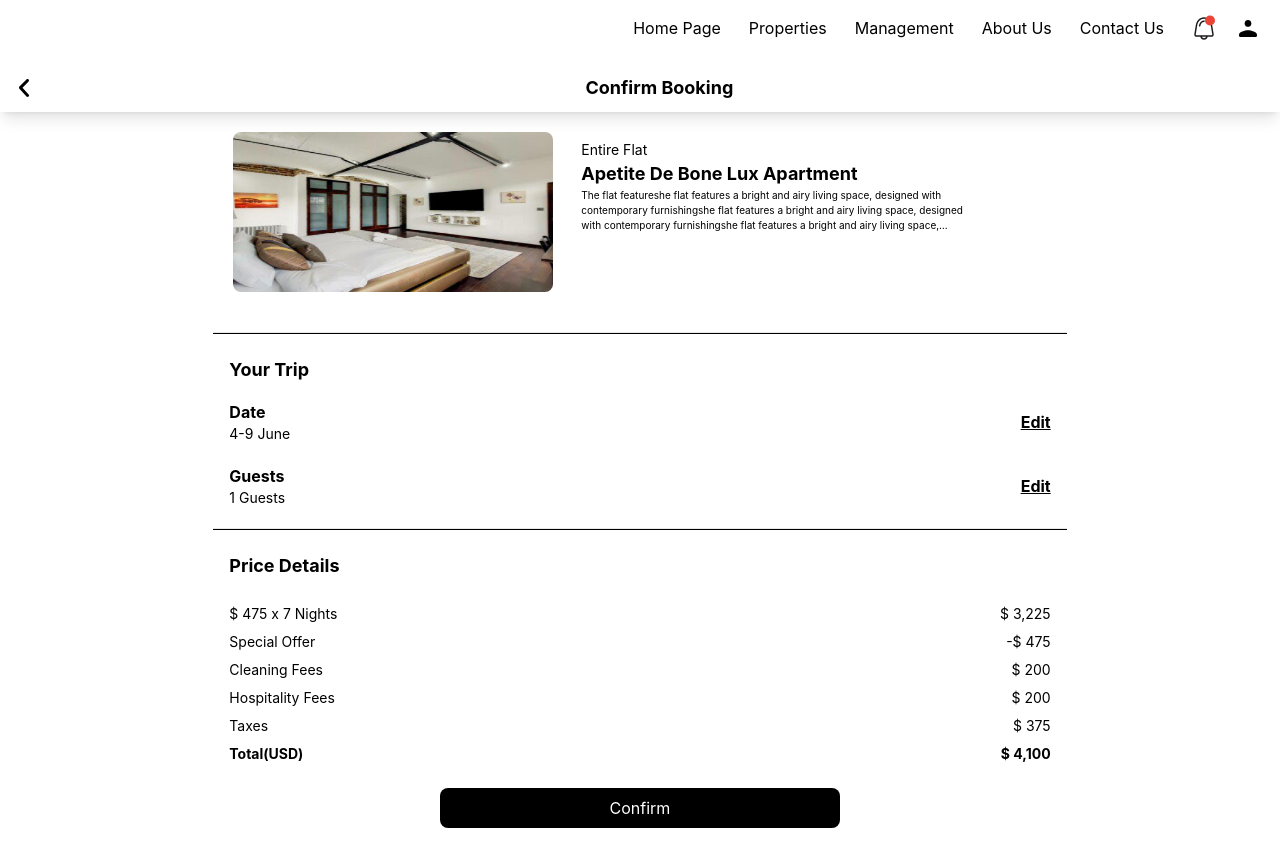
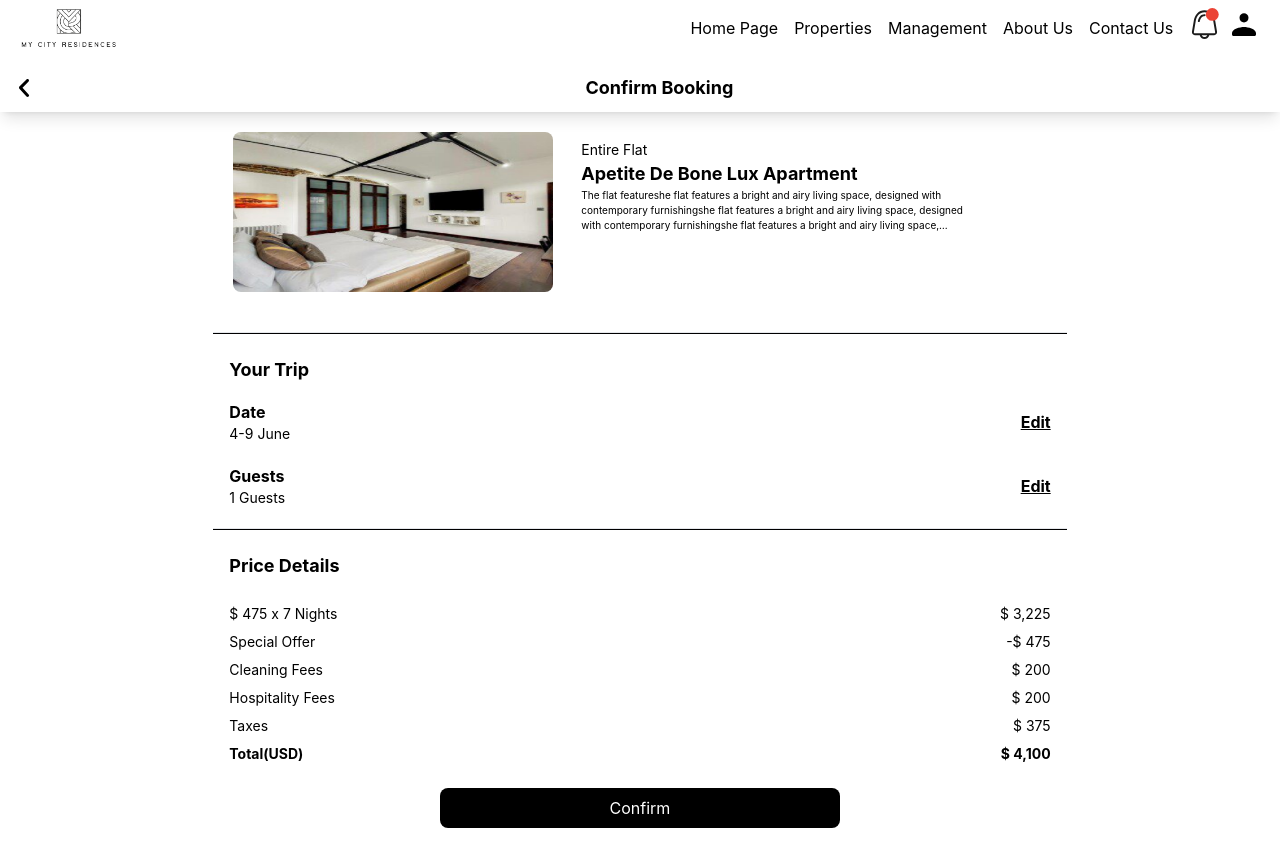
Before and after one commit to SumedhBengale/my_city_frontend, a React (Create React App) app: page /book in a window 1280 px wide. Shown: the top 866 px of the page. Built offline with nearby package versions, Linux system fonts and the light colour scheme; what google-maps-react would draw is missing.

Commit message:
New Logo

```diff
--- a/src/components/desktopNavbar.jsx
+++ b/src/components/desktopNavbar.jsx
@@ -4,6 +4,7 @@ import person from '../assets/images/navbar/person.svg';
 import notificationWhite from '../assets/images/navbar/notification_white.svg';
 import { useNavigate } from 'react-router-dom';
 import Notification from '../pages/Notifications/Notifications_Desktop'
+import logoWhite from '../assets/images/white_logo.png';
 
 function DesktopNavbar() {
     const navigate = useNavigate();
@@ -26,7 +27,11 @@ function DesktopNavbar() {
     return (
       <>
 
-        <div className=' w-full bg-transparent flex justify-end text-white gap-3 px-5  py-2'>
+        <div className=' w-full bg-transparent flex justify-between text-white gap-3 px-5  py-2'>
+        <div className='flex h-10'>
+            <img src={logoWhite} alt='My City Logo' className='h-10 self-start'></img>
+          </div>
+              <div className='flex h-10'>
                 <NavLink
                   to='/'
                   exact
@@ -72,15 +77,17 @@ function DesktopNavbar() {
                     src={notificationWhite}
                     alt='notification menu'
                     onClick={handleNotificationMenuClick}
-                    className='px-2 color-white'
+                    className='px-2 color-white h-6 mb-1 self-center'
                 />
 
                 <img
                     src={person}
                     alt='hamburger menu'
+                    className='h-8'
                     onClick={handleAccountMenuClick}
                 />
               </div>
+        </div>
 
               {notificationMenuOpen && (
             <div className='w-full translate-y-3 bg-transparent flex justify-end p-3 font-bold drop-shadow-2xl relative'>
--- a/src/components/desktopNavbarBlack.jsx
+++ b/src/components/desktopNavbarBlack.jsx
@@ -3,6 +3,7 @@ import { NavLink, useLocation } from 'react-router-dom';
 import personBlack from '../assets/images/navbar/person_black.svg';
 import notification from '../assets/images/navbar/notification.svg';
 import Notification from '../pages/Notifications/Notifications_Desktop'
+import logoBlack from '../assets/images/black_logo.png';
 import { useNavigate } from 'react-router-dom';
 
 function DesktopNavbar() {
@@ -27,7 +28,11 @@ function DesktopNavbar() {
     return (
       <>
 
-        <div className=' w-full bg-white flex justify-end text-black gap-3 px-5 py-2'>
+        <div className=' w-full bg-white flex justify-between text-black gap-3 px-5 py-2'>
+          <div className='flex h-10'>
+            <img src={logoBlack} alt='My City Logo' className='h-10 self-start'></img>
+          </div>
+              <div className='flex h-10'>
                 <NavLink
                   to='/'
                   exact
@@ -73,14 +78,16 @@ function DesktopNavbar() {
                     src={notification}
                     alt='notification menu'
                     onClick={handleNotificationMenuClick}
-                    className='px-2 color-white'
+                    className='px-2 color-white h-8'
                 />
 
                 <img
                     src={personBlack}
                     alt='hamburger menu'
+                    className='h-8'
                     onClick={handleAccountMenuClick}
                 />
+                </div>
               </div>
 
               {notificationMenuOpen && (
--- a/src/pages/HomePage/HomePage.jsx
+++ b/src/pages/HomePage/HomePage.jsx
@@ -69,14 +69,14 @@ function Home() {
         </div>
 
 
-        <div className='h-full flex flex-col justify-center items-center mx-5 z-0'>
+        <div className='h-full flex flex-col justify-center items-center z-0 bg-black/20'>
           <div className='lg:hidden'>
             <div className='font-custom font-bold text-2xl sm:text-4xl text-white text-center pt-10 pb-4'>My City Residence</div>
             <div className=' text-lg w-full text-center font-semibold text-white capitalize sm-3 sm:mb-10'>Discover your next home away from home</div>
           </div>
 
           <div className='hidden lg:block justify-center items-center'>
-            <img src={logoWhite} alt='My City Logo' className='md:w-48 lg:w-72 self-start mb-20'></img>
+            <img src={logoWhite} alt='My City Logo' className='md:w-48 lg:w-72 self-start mb-10'></img>
           </div>
           <SearchCard setFilterVisible={(value)=>setFilterVisible(value)}></SearchCard>
         </div>
```
Also changed, not shown: src/assets/images/black_logo.png, src/assets/images/white_logo.png.
